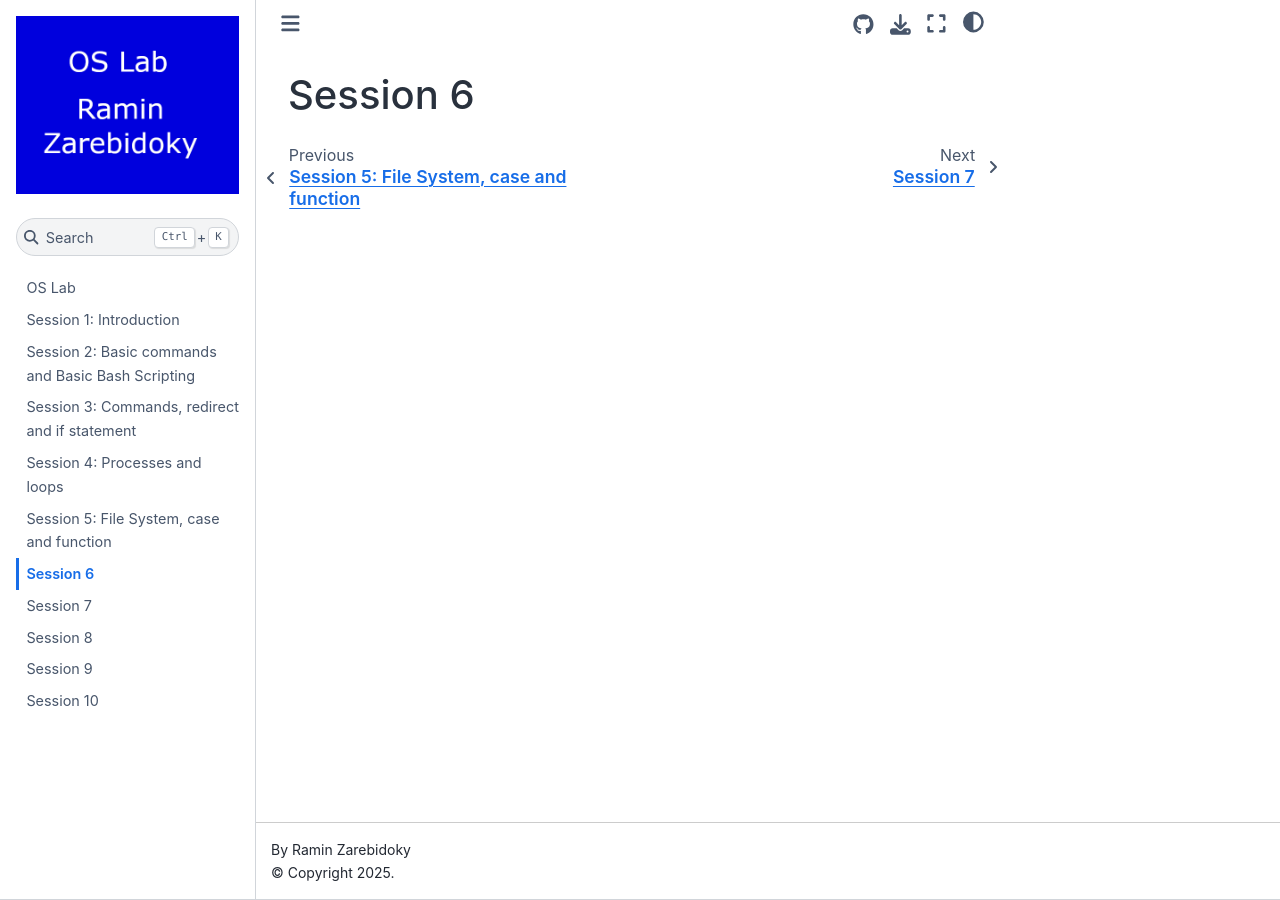
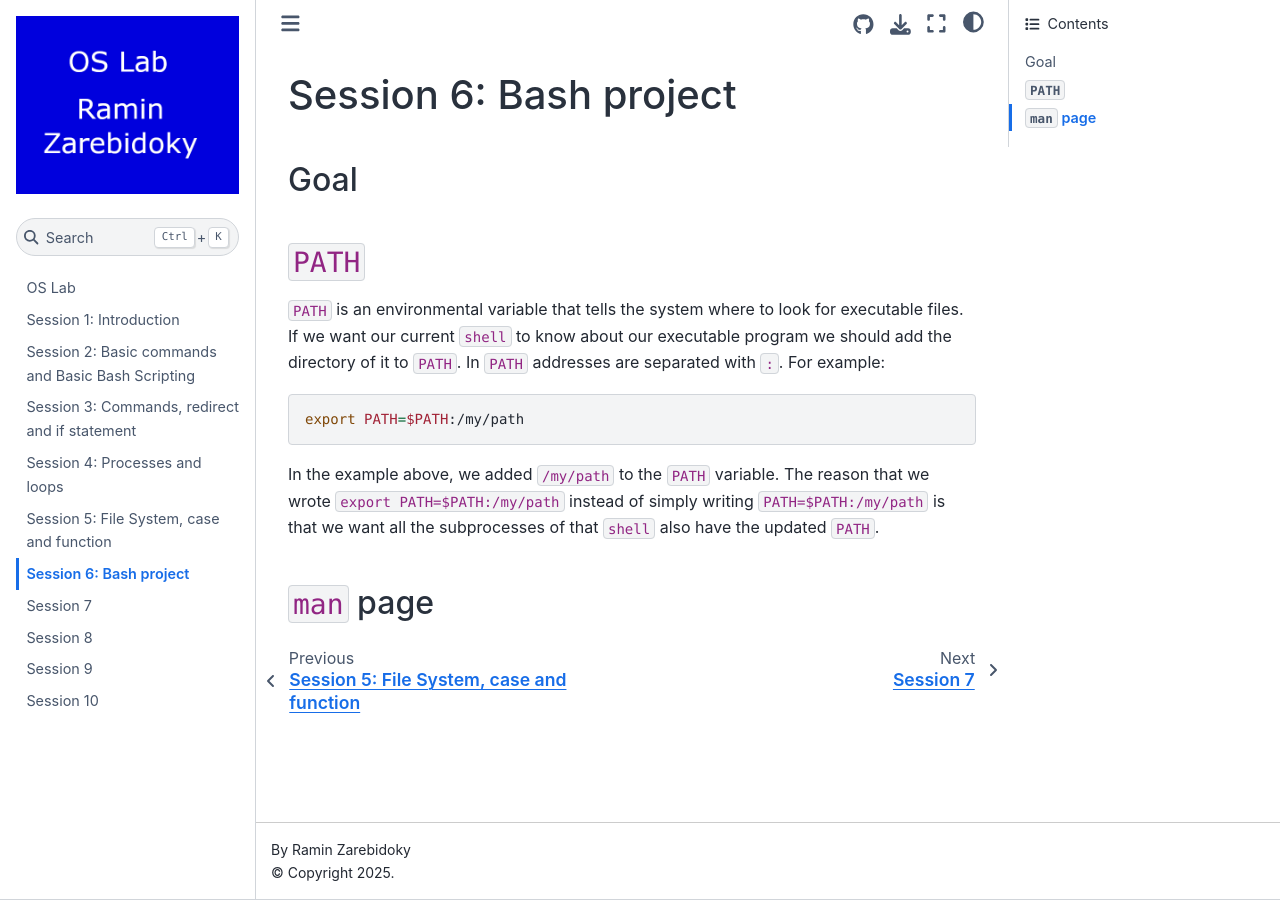
Before and after one commit to LiterallyTheOne/os_lab, a Jupyter Book: the page built from docs/session_6.md, in a window 1280 px wide. Built offline with Jupyter Book 1.0.4 settings and Sphinx 7.4.7 and the Sphinx Book theme 1.1.4, drawn with Linux system fonts in a browser that asks for light colours.

Commit message:
Add some sub categories and complete the explanation of `PATH`

````diff
--- a/docs/session_6.md
+++ b/docs/session_6.md
@@ -1 +1,23 @@
-# Session 6
+# Session 6: Bash project
+
+## Goal
+
+## `PATH`
+
+`PATH` is an environmental variable that tells the system
+where to look for executable files.
+If we want our current `shell` to know about our executable
+program we should add the directory of it to `PATH`.
+In `PATH` addresses are separated with `:`.
+For example:
+
+```shell
+export PATH=$PATH:/my/path
+```
+
+In the example above, we added `/my/path` to the `PATH` variable.
+The reason that we wrote `export PATH=$PATH:/my/path` instead of
+simply writing `PATH=$PATH:/my/path` is that we want all the
+subprocesses of that `shell` also have the updated `PATH`.
+
+## `man` page
````
